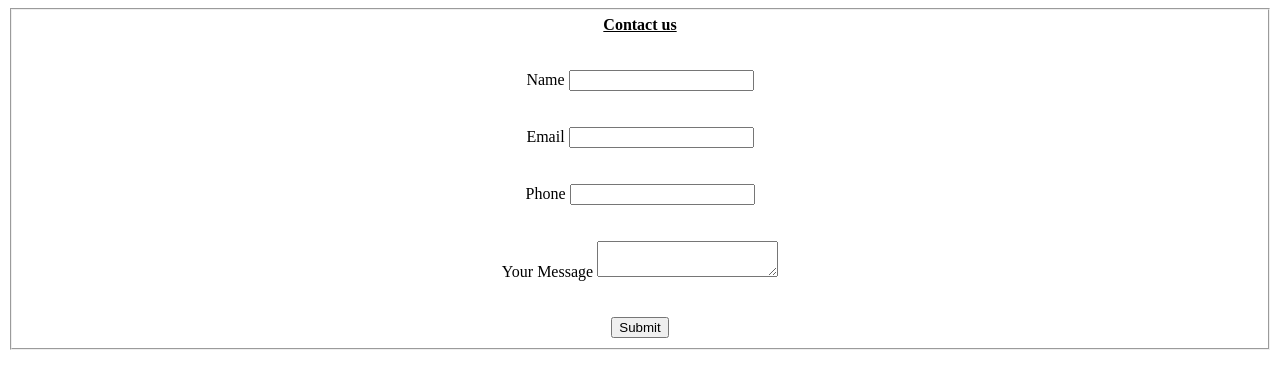
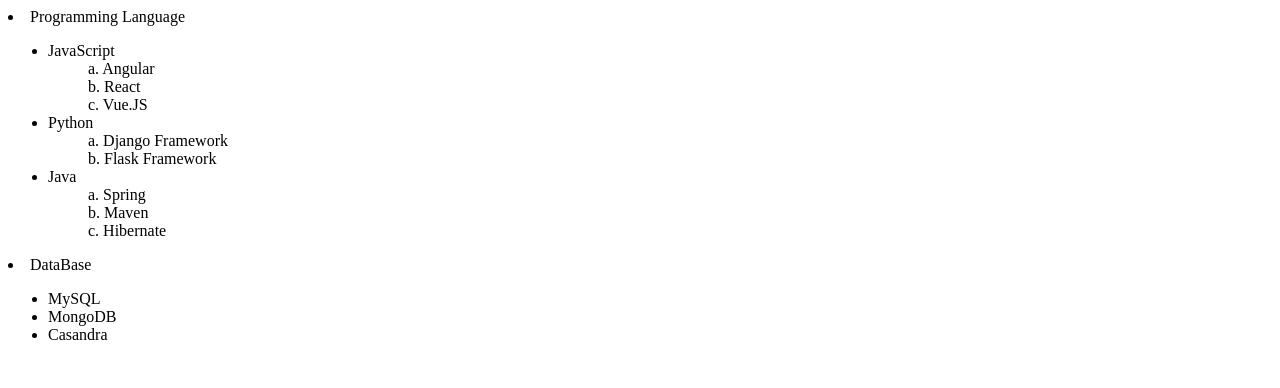
Before and after one commit to Jjlp21/HWDay11-Q11, a plain HTML site: page index.html in a window 1280 px wide. Drawn offline with Linux system fonts and the light colour scheme.

Commit message:
first commit

```diff
--- a/index.html
+++ b/index.html
@@ -5,48 +5,39 @@
     <meta http-equiv="X-UA-Compatible" content="IE=edge">
     <meta name="viewport" content="width=device-width, initial-scale=1.0">
     <title>Document</title>
+<link rel="stylesheet" href="style.css">
+<script src="script.js"></script>
 </head>
 <body>
+  <div>
+      <li><h>Programming Language</h>
+         <ul>
+           <li>JavaScript
+           <ul>
+           a. Angular </br>
+           b. React </br>
+           c. Vue.JS
+           </ul>
+           </li>
+           <li>Python</li>
+           <ul>a. Django Framework </br>
+            b. Flask Framework
+           </ul>
+           <li>Java</li>
+           <ul>a. Spring<br>b. Maven<br>c. Hibernate</ul>
+           </ul>
+           </li>
+           <li>DataBase
+           <ul>
+           <li>MySQL</li>
+           <li>MongoDB</li>
+           <li>Casandra</li>
+          </ul>
+      </li>
+  </div>
 
-<form align="center" action="">
-    <fieldset>
-        <header>
 
-        <b>
-            <u>
-            Contact us
-        </u>
-        </b>
 
-        </header>
-
-    <br><br>
-    <tr>
-        <td>Name</td>
-        <input type="text">
-    </tr>
-    <br><br><br>
-    <tr>
-        <td>Email</td>
-        <input type="email">
-    </tr>
-    <br><br><br>
-
-    <tr>
-        <td>Phone</td>
-        <input type="text">
-    </tr>
-    <br><br><br>
-
-    <tr>
-        <td>Your Message</td>
-        <textarea></textarea>
-    </tr>
-    <br><br><br>
-<button>Submit</button>
-
-</fieldset>
-</form>
 
 </body>
 </html>
```
